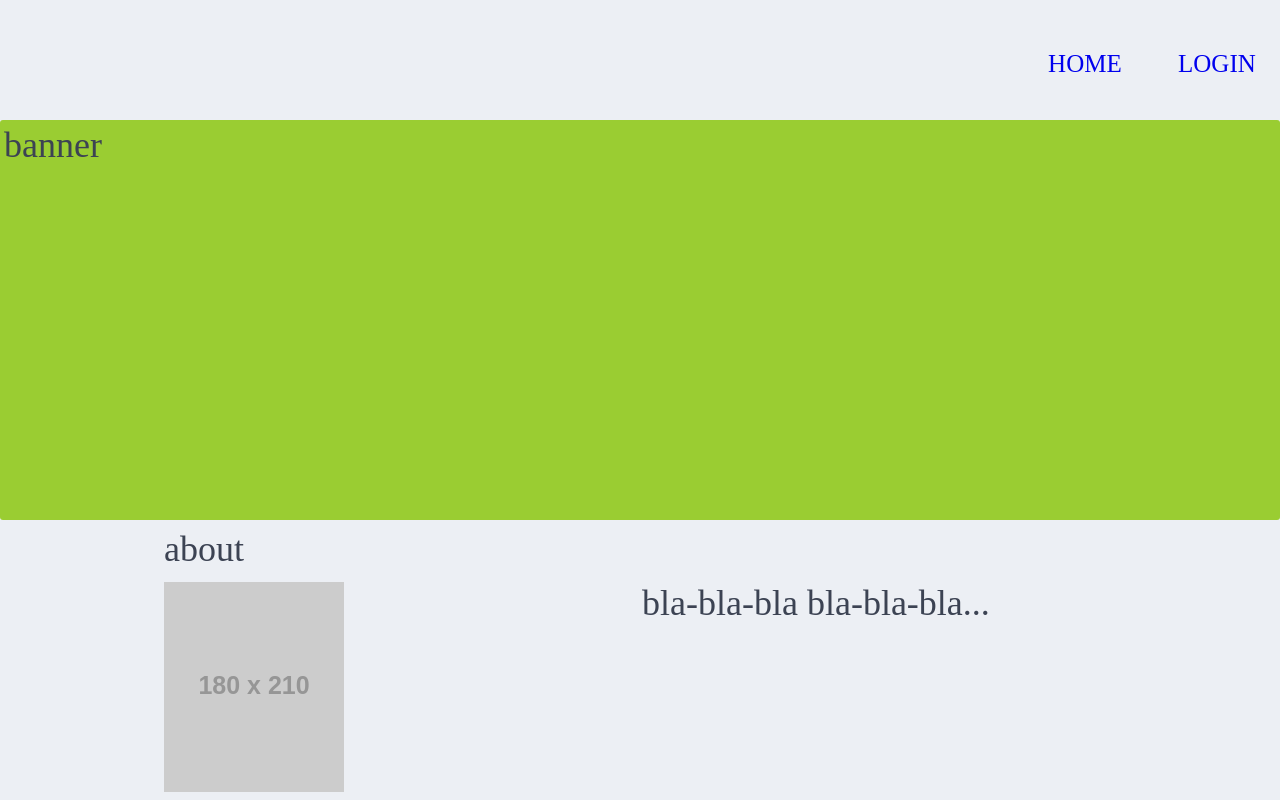
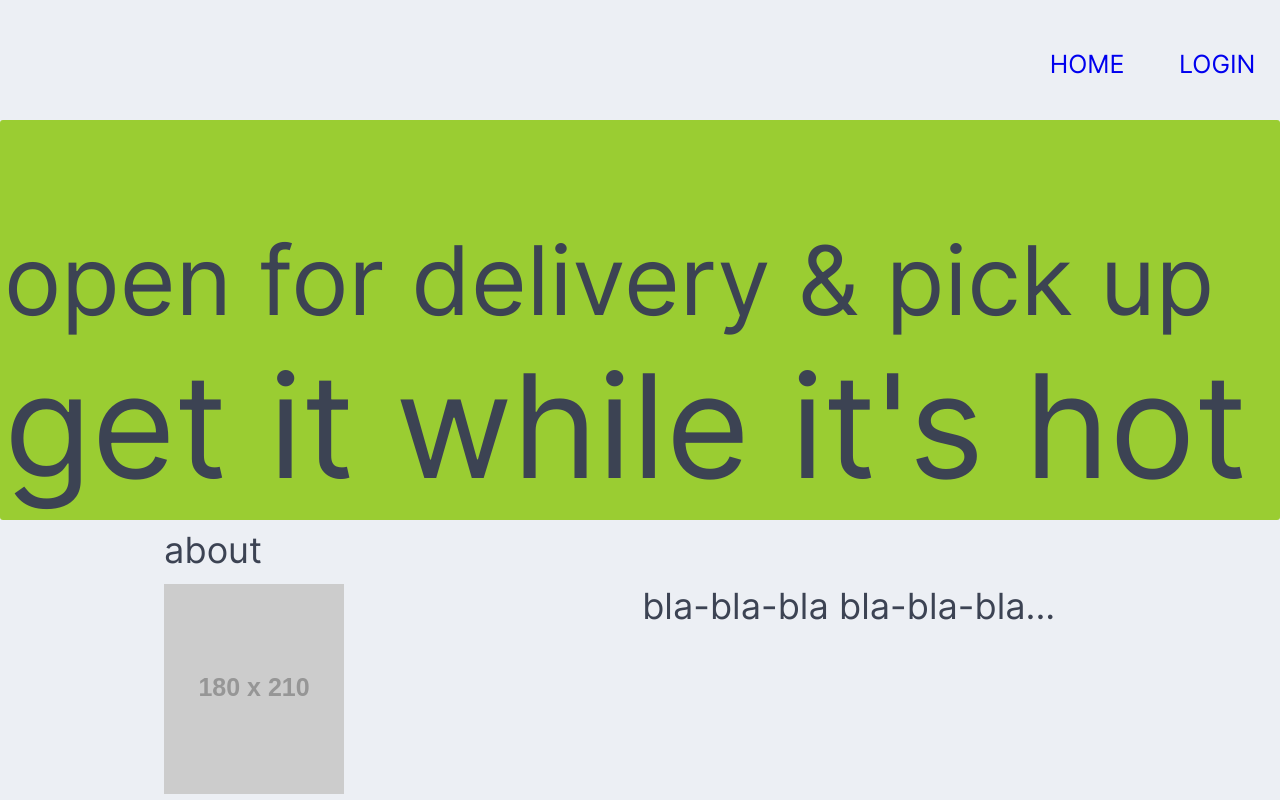
Before and after one commit to deneb-kaitos/macarons-uni, a SvelteKit app in the folder sources/front-end/: page / in a window 1280 px wide. Built offline with nearby package versions, Linux system fonts and the light colour scheme.

Commit message:
fix: font loading issue

```diff
--- a/sources/front-end/src/app.html
+++ b/sources/front-end/src/app.html
@@ -3,6 +3,7 @@
   <head>
     <meta charset="utf-8" />
     <link rel="manifest" href="%sveltekit.assets%/manifest.webmanifest" crossorigin="use-credentials" />
+    <link rel="stylesheet" href="%sveltekit.assets%/font.css" />
     <link rel="stylesheet" href="%sveltekit.assets%/themes/nord/theme.css" />
     <link rel="stylesheet" href="%sveltekit.assets%/global.css" />
     <link rel="icon" href="%sveltekit.assets%/favicon.png" />
--- a/sources/front-end/src/lib/components/main-banner/MainBanner.svelte
+++ b/sources/front-end/src/lib/components/main-banner/MainBanner.svelte
@@ -1 +1,22 @@
-banner
+<style>
+  div {
+    top: 25%;
+
+    & > h2 {
+      font-size: 4rem;
+    }
+
+    & > h1 {
+      font-size: 6rem;
+    }
+  }
+</style>
+
+<div>
+  <h2>
+    open for delivery & pick up
+  </h2>
+  <h1>
+    get it while it's hot
+  </h1>
+</div>
--- /dev/null
+++ b/sources/front-end/static/font.css
@@ -0,0 +1,7 @@
+      @font-face {
+        font-family: "Inter var experimental";
+        font-weight: 100 900;
+        font-style: oblique 0deg 10deg;
+        font-display: swap;
+        src: url("/fonts/Inter.var.woff2?v=3.19") format("woff2-variations"), url("/fonts/Inter.var.woff2?v=3.19") format("woff2");
+      }
```
Also changed, not shown: sources/front-end/package.json (+6 -5 lines), sources/front-end/static/global.css (+7 -0 lines), sources/front-end/static/fonts/Inter.var.woff2 (added).
